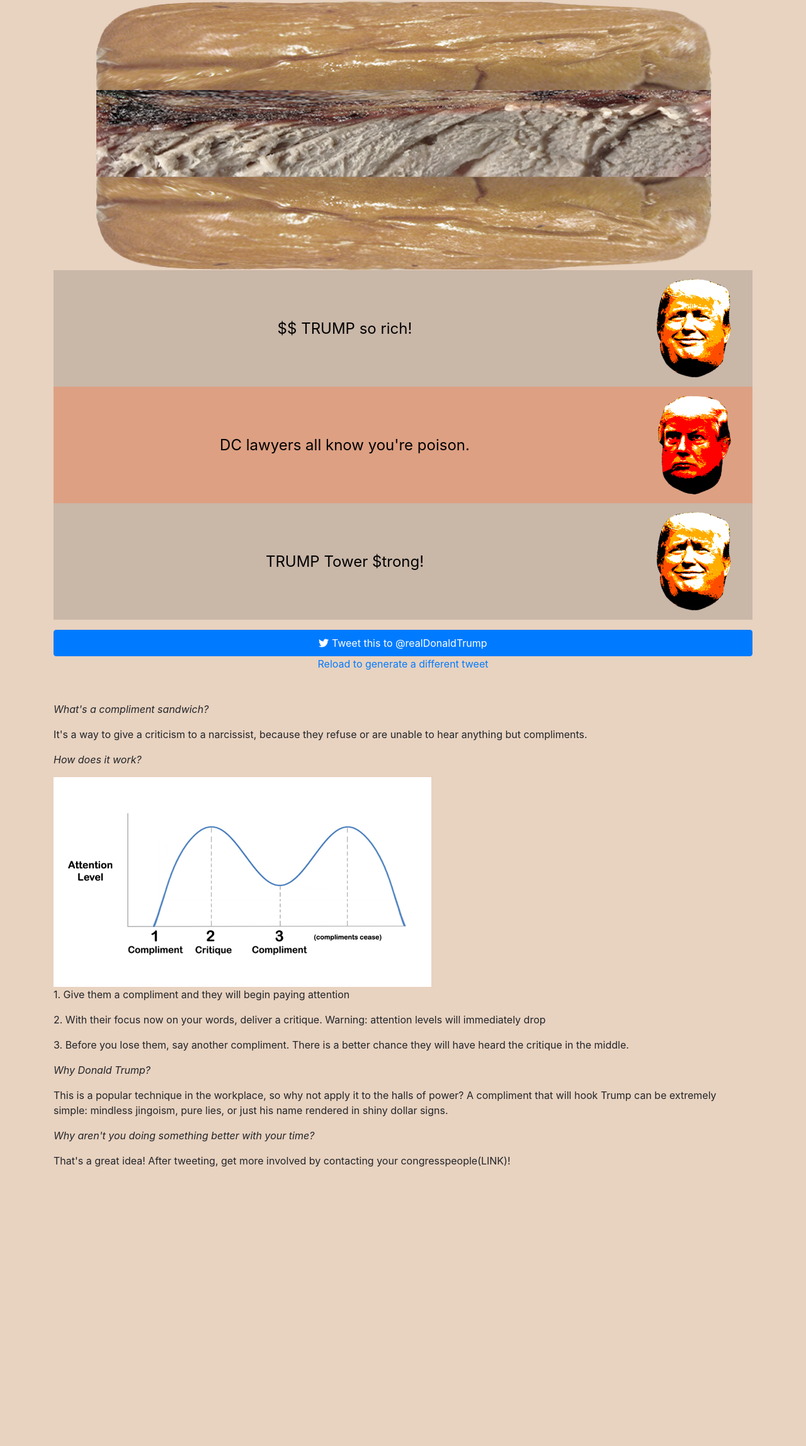
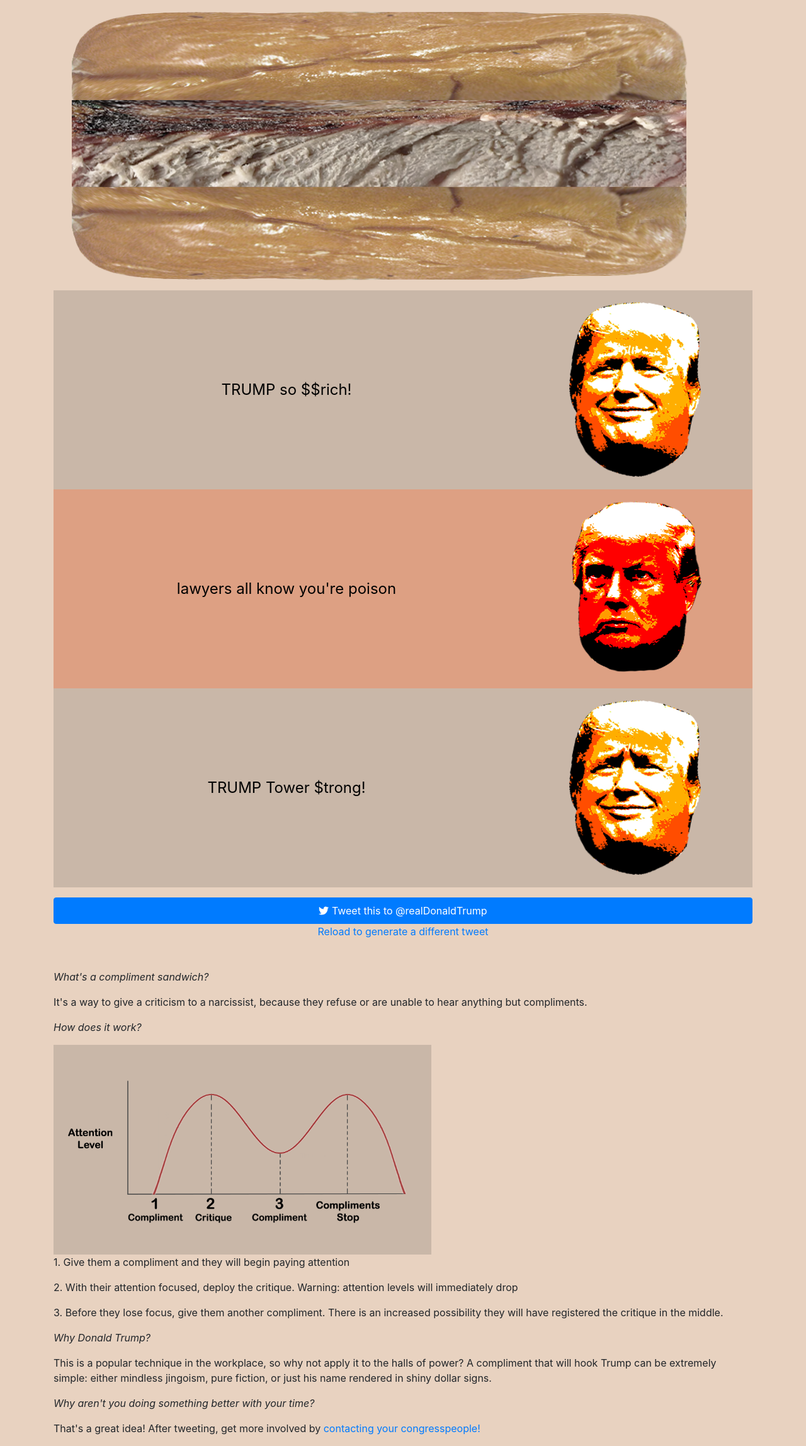
Before and after one commit to aglines/trumpcomplimentsandwich, a Flask app: page / in a window 1280 px wide. Shown: the whole page at 63% size. Before the commit the page ends 1853 px from the top, so only its background shows below. Run offline with Flask 2, Linux system fonts and the light colour scheme; some libraries are stand-ins or nearby versions.

Commit message:
update images, adjust tweet text, clean up code

```diff
--- a/app/__init__.py
+++ b/app/__init__.py
@@ -21,15 +21,15 @@
 def assembleIntro():
     randIntro = randint(0,19)
     textIntro = [
-    'MAGA TRUMP!','TRUMP 2020!','TRUMP America Great!','Keep America TRUMP!','TRUMP steaks great!','TRUMP Tower lu$$xury!','TRUMP #1!','So great TRUMP!','Handsomest Prez TRUMP!','TRUMP $$$!','$$ TRUMP so rich!','TRUMP the BEST!','TRUMP strong POWER!','TRUMPs handsome genes!','Clear WINNER!','TRUMP knows!','World\'s. Best. TRUMP!','My hero TRUMP!','Rename it TRUMPDAY!','Winning TRUMP!'
+    'MAGA TRUMP!','TRUMP 2020!','TRUMP America Great!','Keep America TRUMP!','TRUMP Steaks $$$!','TRUMP Tower $$$!','TRUMP Luxury!','Go TRUMP!','Handsomest Prez TRUMP!','TRUMP $$$!','TRUMP so $$rich!','TRUMP the BEST!','TRUMP strong POWER!','TRUMPs handsome genes!','Clear WINNER Trump!','TRUMP Made America Great!','Best leader TRUMP!','My hero TRUMP!','Rename it TRUMPDAY!','Winning TRUMP!'
     ]
     return textIntro[randIntro]
 
 def assembleMid():
     randMid = randint(0,29)
     textMid = [
-    'jail time for you.','you\'re gonna die in prison.','your father never loved you.','your dad never cared about you.','DC lawyers all know you\'re poison.','you can\'t trust your men anymore.','impeached before long.','no lawyer is dumb enough to defend you now.','everyone knows you\'re poor.','you feel old and you look old.','we can all see you\'re horribly bald.','walls are closing in around you.','lawyers are too smart for you.','lawyers can smell your lies.','every old buddy is ratting on you this very moment.','your sons only want your money.','he only wants your money.','white house staff fleeing your sinking ship.','don jr dancing on your grave.','ivanka and jared are ratting on you.','lawyers are all jumping your sinking ship.','hope hicks is ratting on you now too.','ivanka talked to mueller can\'t trust her.','don jr talk to mueller can\'t trust him.','jared talked to mueller.','can\'t trust them better fire them.','can\'t even trust your bodyguards now.','they\'re coming for you.','they\'re going to get you in your sleep.','don\'t trust your bodyguards.']
-
+    'jail time for you','that wall\'s never going up','your father never loved you','your dad never cared about you','lawyers all know you\'re poison','you can\'t trust anyone now','impeached before long','no lawyer is dumb enough to defend you','everyone knows you\'re not that rich','you feel old and you look old','we can see you\'re bald','walls are closing in around you.','lawyers can smell your lies','every old business buddy singin like a canary','every friend has been ratting on you for months','your sons only want your money','they only wants your money','white house staff fleeing your sinking ship','don jr dancing on your grave','ivanka and jared are ratting on you','lawyers are all jumping your sinking ship','hope hicks ratting on you now too','ivanka talked to mueller can\'t trust her','don jr squealed can\'t trust him','jared squealed can\'t trust him','can\'t trust anyone fire them all','can\'t even trust your bodyguards now','they\'re coming for you','they\'re gonna get you','even your best allies are incompetent'
+    ]
     return textMid[randMid]
 
 def assembleOutro():
@@ -38,8 +38,6 @@
     'TRUMP family 4ever!','TRUMP give em hell!','TrUmP!','TRUMP Richest Prez!','TRUMP Best Potus ever!','Trump Power!','TRUMP Muscle!','TRUMP America!','TRUMP America GREAT!','TRUMP Tower GOLD$$!','TRUMP $$!!','$$ TRUMP so rich!','TRUMP Tower $trong!','TRUMP America Great Again!','MAGA bitches!!','MAGA 2024!','MAGA Biggest fans!','TRUMP MAGA biggest ever!','MAGA 2020!','2020 TRUMP!'
     ]
     return textOutro[randOutro]
-
-
 
 def assembleURL(tweetText):
     tweetText = re.sub(' ','%20',tweetText)
--- a/app/templates/index.html
+++ b/app/templates/index.html
@@ -1,14 +1,11 @@
 <!DOCTYPE html>
 <html lang="en">
-
 <head>
-
   <meta charset="utf-8">
      <meta name="viewport" content="width=device-width, initial-scale=1, shrink-to-fit=no">
      <!-- Bootstrap CSS -->
      <link rel="stylesheet" href="https://maxcdn.bootstrapcdn.com/bootstrap/4.0.0/css/bootstrap.min.css" integrity="sha384-Gn5384xqQ1aoWXA+058RXPxPg6fy4IWvTNh0E263XmFcJlSAwiGgFAW/dAiS6JXm" crossorigin="anonymous">
-
-    <title>Trump Compliment Sandwich</title>
+  <title>Trump Compliment Sandwich</title>
 
 <style>
 body{
@@ -20,15 +17,12 @@
   color:black;
   text-align: center;
 }
-
 .tweet2 {
   font-size:1.5rem;
   background:#dda083;
   color:black;
   text-align: center;
 }
-
-
 </style>
 
 <script defer src="https://use.fontawesome.com/releases/v5.0.9/js/all.js" integrity="sha384-8iPTk2s/jMVj81dnzb/iFR2sdA7u06vHJyyLlAd4snFpCl/SnyUjRrbdJsw1pGIl" crossorigin="anonymous"></script>
@@ -37,10 +31,10 @@
 
 <body>
 
-<!-- LOGO -->
+<!-- === LOGO === -->
 <div class="container">
-  <div class="row">
-    <div class="col text-center">
+  <div class="d-flex align-items-center">
+    <div class="p-3">
       <img class="img-fluid" src="{{url_for('static', filename='logo.png')}}" />
     </div>
   </div>
@@ -49,55 +43,49 @@
 <!-- === SANDWICH === -->
 <div class="container">
 <div class="d-flex align-items-center tweet1">
-  <div class="p-2 col-10">{{ tweetIntro }}</div>
-  <div class="p-2 col-2"><img class="img-fluid" src="{{url_for('static', filename='trumpintro.png')}}" alt="Donald Trump looking smug"  /></div>
+  <div class="p-2 col-8">{{ tweetIntro }}</div>
+  <div class="p-2 col-4"><img class="img-fluid" src="{{url_for('static', filename='trumpintro.png')}}" alt="Donald Trump looking smug"  /></div>
 </div>
 
 <div class="d-flex align-items-center tweet2">
-  <div class="p-2 col-10">{{ tweetMid }}</div>
-  <div class="p-2 col-2"><img class="img-fluid" src="{{url_for('static', filename='trumpmid.png')}}" alt="Donald Trump looking angry"/></div>
+  <div class="p-2 col-8">{{ tweetMid }}</div>
+  <div class="p-2 col-4"><img class="img-fluid" src="{{url_for('static', filename='trumpmid.png')}}" alt="Donald Trump looking angry"/></div>
 </div>
 
 <div class="d-flex align-items-center tweet1">
-  <div class="p-2 col-10">{{ tweetOutro }}</div>
-  <div class="p-2 col-2"><img class="img-fluid" src="{{url_for('static', filename='trumpoutro.png')}}" alt="Donald Trump trying to look smug"/></div>
+  <div class="p-2 col-8">{{ tweetOutro }}</div>
+  <div class="p-2 col-4"><img class="img-fluid" src="{{url_for('static', filename='trumpoutro.png')}}" alt="Donald Trump trying to look smug"/></div>
 </div>
 </div>
 
-
-<!-- TWEET BUTTON -->
+<!-- TWEET OR RELOAD -->
 <div class="container" style="margin-top:1em;margin-bottom:3em">
   <a class="btn btn-primary p-2" style="width:100%" target="_blank" role="button"
   href= {{ tweetURL }}>
   <i class="fab fa-twitter"></i> Tweet this to @realDonaldTrump
   </a>
-
   <p style="text-align:center"><a href="/">Reload to generate a different tweet</a></p>
 </div>
 
-<!-- RELOAD -->
-
-
 <!-- FAQ -->
 <div class="container">
-
   <div class="row">
     <div class="col">
       <p><em>What's a compliment sandwich?</em></p>
       <p>It's a way to give a criticism to a narcissist, because they refuse or are unable to hear anything but compliments.</p>
       <p><em>How does it work?</em></p>
       <div>
-        <img class="img-fluid" src="{{url_for('static', filename='attentiongraph.jpg')}}" width="600px" height="150px" />
+        <img class="img-fluid" src="{{url_for('static', filename='attentiongraph.png')}}" width="600px" height="150px" />
       </div>
       <p>1. Give them a compliment and they will begin paying attention</p>
-      <p>2. With their focus now on your words, deliver a critique.  Warning: attention levels will immediately drop</p>
-      <p>3. Before you lose them, say another compliment.  There is a better chance they will have heard the critique in the middle.</p>
+      <p>2. With their attention focused, deploy the critique.  Warning: attention levels will immediately drop</p>
+      <p>3. Before they lose focus, give them another compliment.  There is an increased possibility they will have registered the critique in the middle.</p>
 
       <p><em>Why Donald Trump?</em></p>
-      <p>This is a popular technique in the workplace, so why not apply it to the halls of power?  A compliment that will hook Trump can be extremely simple: mindless jingoism, pure lies, or just his name rendered in shiny dollar signs.</p>
+      <p>This is a popular technique in the workplace, so why not apply it to the halls of power?  A compliment that will hook Trump can be extremely simple: either mindless jingoism, pure fiction, or just his name rendered in shiny dollar signs.</p>
 
       <p><em>Why aren't you doing something better with your time?</em></p>
-      <p>That's a great idea! After tweeting, get more involved by contacting your congresspeople(LINK)!</p>
+      <p>That's a great idea! After tweeting, get more involved by <a href="https://whoismyrepresentative.com/">contacting your congresspeople!</a></p>
 
 
     </div>
```
Also changed, not shown: app/static/attentiongraph.png (added), app/static/logo.jpg (deleted), app/static/logo.png, app/static/trumpmid.png, 1 other file.
